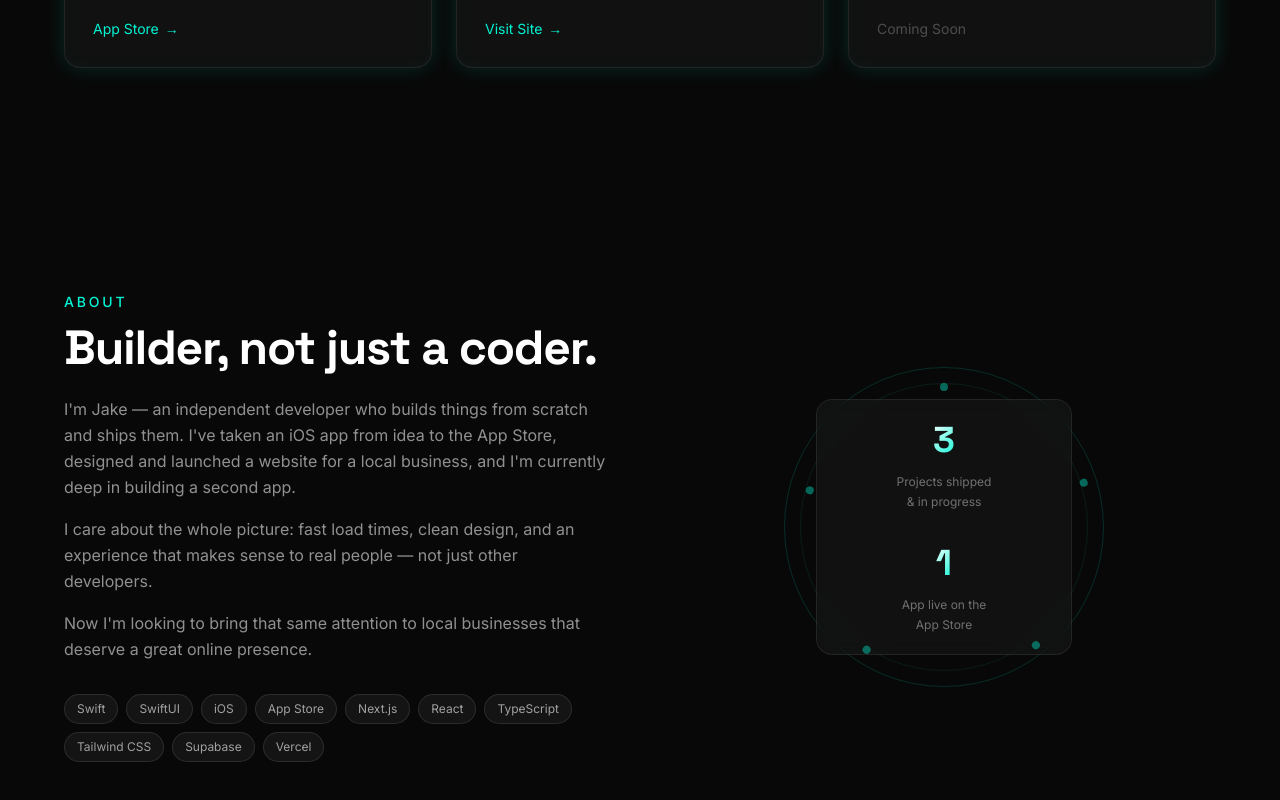
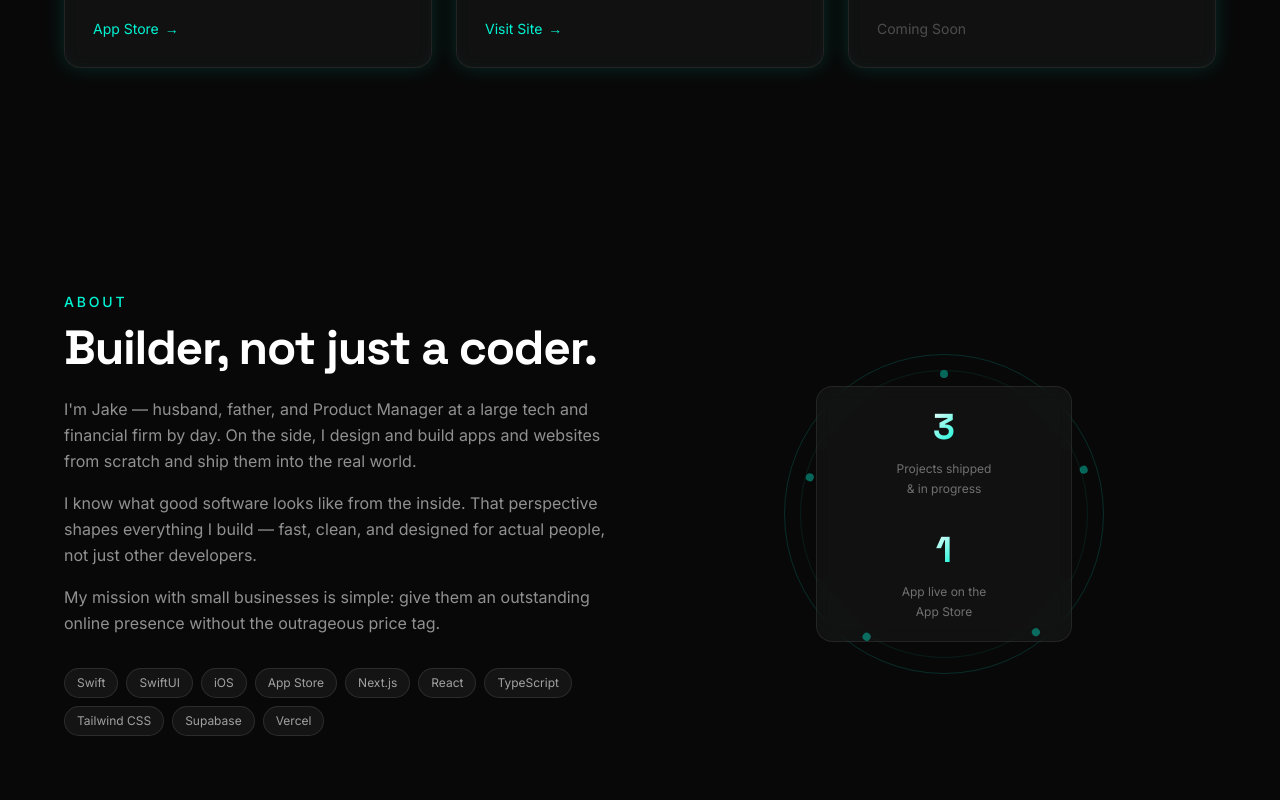
Before and after one commit to jacobforcier/portfolio, a Next.js app: page / in a window 1280 px wide. Shown: the part 1271-2071 px from the top of the page. Built offline with nearby package versions, Linux system fonts and the light colour scheme.

Commit message:
Update About bio and project name

```diff
--- a/components/About.tsx
+++ b/components/About.tsx
@@ -26,19 +26,18 @@ export default function About() {
             </h2>
             <div className="space-y-4 text-white/55 leading-relaxed">
               <p>
-                I&apos;m Jake — an independent developer who builds things from scratch
-                and ships them. I&apos;ve taken an iOS app from idea to the App Store,
-                designed and launched a website for a local business, and I&apos;m
-                currently deep in building a second app.
+                I&apos;m Jake — husband, father, and Product Manager at a large
+                tech and financial firm by day. On the side, I design and build
+                apps and websites from scratch and ship them into the real world.
               </p>
               <p>
-                I care about the whole picture: fast load times, clean design, and
-                an experience that makes sense to real people — not just other
-                developers.
+                I know what good software looks like from the inside. That
+                perspective shapes everything I build — fast, clean, and designed
+                for actual people, not just other developers.
               </p>
               <p>
-                Now I&apos;m looking to bring that same attention to local businesses
-                that deserve a great online presence.
+                My mission with small businesses is simple: give them an
+                outstanding online presence without the outrageous price tag.
               </p>
             </div>
 
--- a/components/Projects.tsx
+++ b/components/Projects.tsx
@@ -13,7 +13,7 @@ const projects = [
     status: "live" as const,
   },
   {
-    title: "Local Business Website",
+    title: "Easy Way LLC",
     description:
       "A clean, fast marketing website for a local small business. Built for mobile-first performance and easy to find on Google.",
     tags: ["Next.js", "Tailwind CSS", "Vercel"],
```
